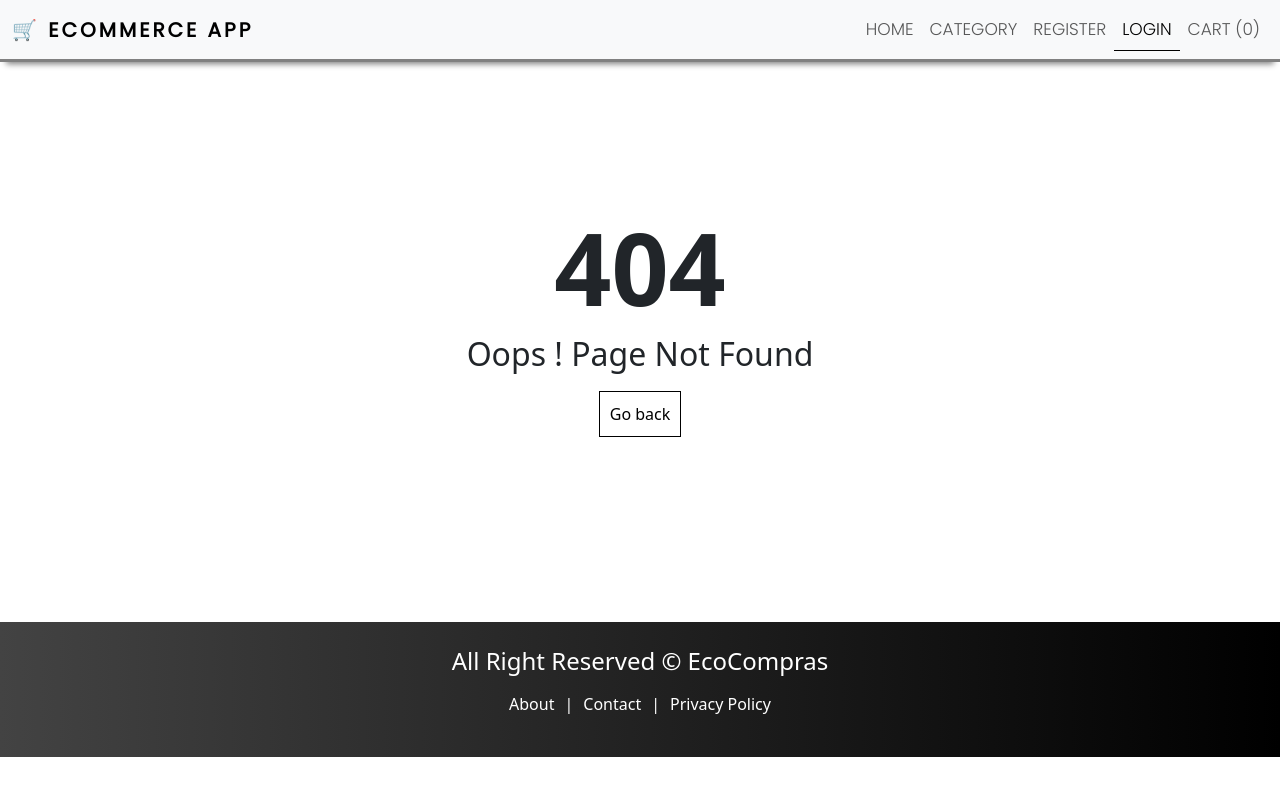
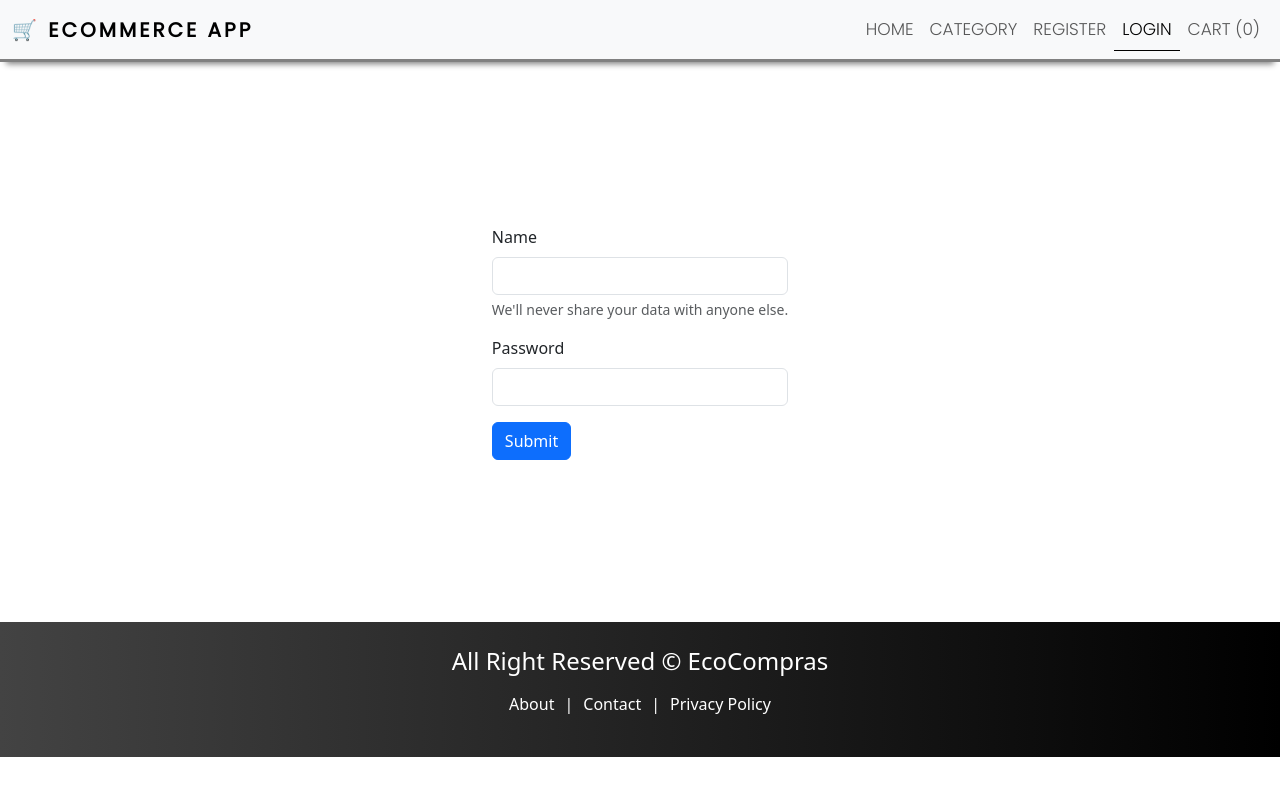
Before and after one commit to Stevenzhunk/Ecommerce-app-mern, a React (Vite) app in the folder client/: page /login in a window 1280 px wide. Before the commit this address had no page. Shown: the top 796 px of the page. Built offline with nearby package versions, Linux system fonts and the light colour scheme.

Commit message:
Structure and route login-register

```diff
--- a/client/src/App.jsx
+++ b/client/src/App.jsx
@@ -5,6 +5,8 @@
 import Contact from './pages/Contact';
 import Pagenotfound from './pages/PageNotFound';
 import Policy from './pages/Policy';
+import Register from './pages/Auth/Register';
+import Login from './pages/Auth/Login';
 
 const App = () => {
   return (
@@ -12,6 +14,8 @@
       <Routes>
         <Route path="/" element={<HomePage />} />
         <Route path="/about" element={<About />} />
+        <Route path="/register" element={<Register />} />
+        <Route path="/login" element={<Login />} />
         <Route path="/contact" element={<Contact />} />
         <Route path="*" element={<Pagenotfound />} />
         <Route path="/policy" element={<Policy />} />
--- a/client/src/index.css
+++ b/client/src/index.css
@@ -74,7 +74,8 @@
   color: #ffefba;
   border-bottom: 1px solid #ffefba;
 }
-
+/*-------------------------------------------------------------------------------*/
+/*-------------------------------------------------------------------------------*/
 /*------------------ContactUs------------------*/
 .contactus {
   margin: 0;
@@ -84,3 +85,12 @@
   align-items: center;
   justify-content: center;
 }
+
+/*------------------Register------------------*/
+.register {
+  display: flex;
+  align-items: center;
+  justify-content: center;
+  height: 70vh;
+  flex-direction: column;
+}
--- /dev/null
+++ b/client/src/pages/Auth/Login.jsx
@@ -0,0 +1,44 @@
+import Layout from '../../components/Layout';
+
+const Login = () => {
+  return (
+    <div>
+      <Layout title="Register now">
+        <div className="register">
+          <form>
+            <div className="mb-3">
+              <label htmlFor="exampleInputEmail1" className="form-label">
+                Name
+              </label>
+              <input
+                type="text"
+                className="form-control"
+                id="exampleInputEmail1"
+              />
+              {/*eslint-disable*/}
+              <div id="emailHelp" className="form-text">
+                We'll never share your data with anyone else.
+              </div>
+              {/*eslint-enable*/}
+            </div>
+            <div className="mb-3">
+              <label htmlFor="exampleInputPassword1" className="form-label">
+                Password
+              </label>
+              <input
+                type="password"
+                className="form-control"
+                id="exampleInputPassword1"
+              />
+            </div>
+            <button type="submit" className="btn btn-primary">
+              Submit
+            </button>
+          </form>
+        </div>
+      </Layout>
+    </div>
+  );
+};
+
+export default Login;
--- /dev/null
+++ b/client/src/pages/Auth/Register.jsx
@@ -0,0 +1,44 @@
+import Layout from '../../components/Layout';
+
+const Register = () => {
+  return (
+    <div>
+      <Layout title="Register now">
+        <div className="register">
+          <form>
+            <div className="mb-3">
+              <label htmlFor="exampleInputEmail1" className="form-label">
+                Name
+              </label>
+              <input
+                type="text"
+                className="form-control"
+                id="exampleInputEmail1"
+              />
+              {/*eslint-disable*/}
+              <div id="emailHelp" className="form-text">
+                We'll never share your data with anyone else.
+              </div>
+              {/*eslint-enable*/}
+            </div>
+            <div className="mb-3">
+              <label htmlFor="exampleInputPassword1" className="form-label">
+                Password
+              </label>
+              <input
+                type="password"
+                className="form-control"
+                id="exampleInputPassword1"
+              />
+            </div>
+            <button type="submit" className="btn btn-primary">
+              Submit
+            </button>
+          </form>
+        </div>
+      </Layout>
+    </div>
+  );
+};
+
+export default Register;
```
